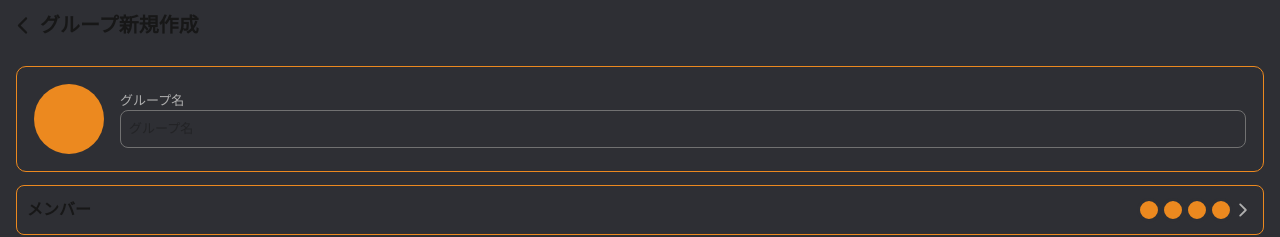
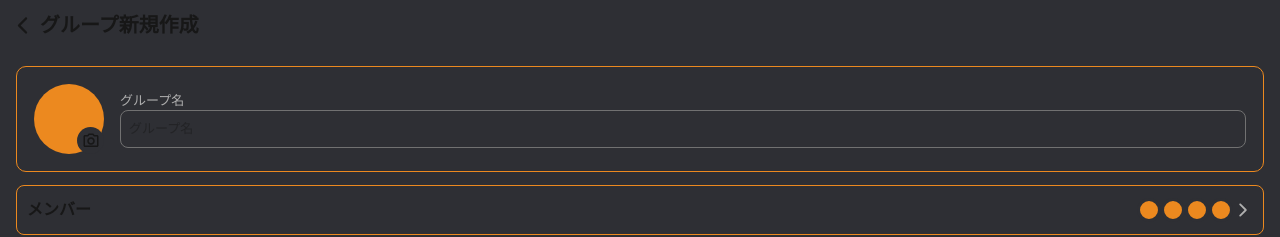
Before and after one commit to hakyukawa/frist_chat_next, a Next.js app in the folder hakyukawa-next/: page /newGroupSettings in a window 1280 px wide. Shown: the top 237 px of the page. Built offline with nearby package versions, Linux system fonts and the light colour scheme.

Commit message:
[feature]カメラアイコンの追加

```diff
--- a/hakyukawa-next/src/components/common/GroupInfo.tsx
+++ b/hakyukawa-next/src/components/common/GroupInfo.tsx
@@ -1,7 +1,14 @@
+import { MdOutlineCameraAlt } from "react-icons/md";
+
 export default function GroupInfo() {
     return (
-        <div className="border border-main rounded-[10px] p-[17px] flex items-center">
-            <div className="rounded-full bg-main w-[70px] h-[70px] shrink-0"></div>
+        <>
+            <div className="border border-main rounded-[10px] p-[17px] flex items-center ">
+                <div className="rounded-full bg-main w-[70px] h-[70px] shrink-0 relative">
+                    <button className="absolute bottom-0 right-0 w-[27px] h-[27px] rounded-full flex items-center justify-center text-[18px] text-subText bg-background">
+                        <MdOutlineCameraAlt />
+                    </button>
+                </div>
                 <div className="ml-[16px] w-full">
                     <h2 className="text-[1.3rem] text-subText">グループ名</h2>
                     <input
@@ -11,5 +18,6 @@ export default function GroupInfo() {
                     />
                 </div>
             </div>
+        </>
     );
 }
```
Lines whose indentation alone changed are shown as unchanged.
